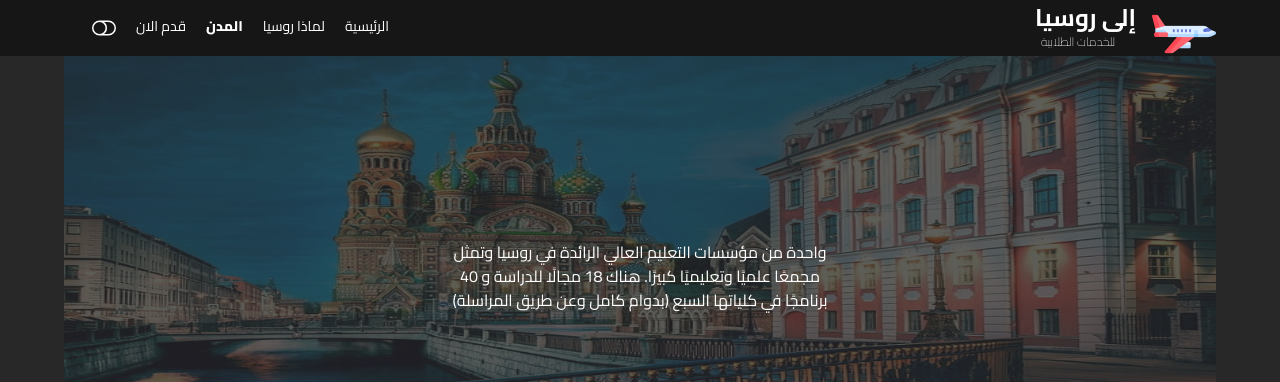
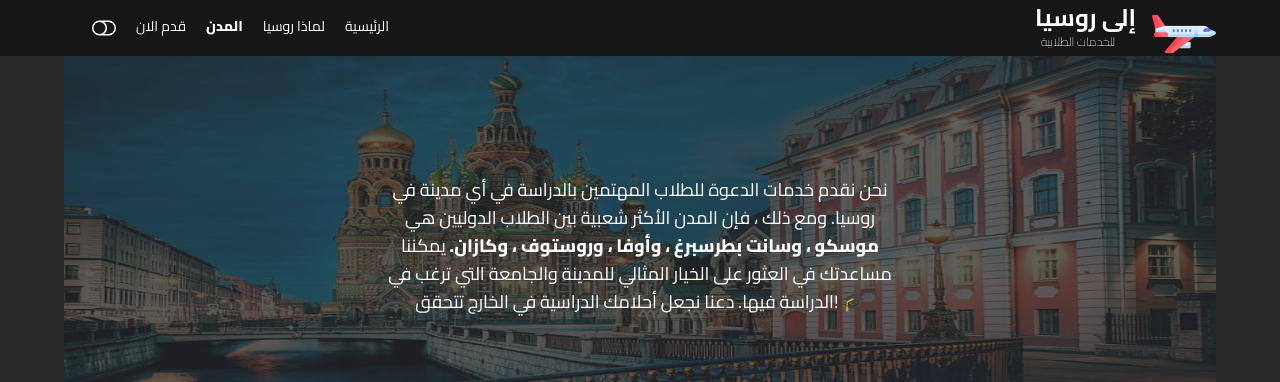
Before and after one commit to The3Techies/toRu, a React (Vite) app: page /Cities in a window 1280 px wide. Shown: the top 382 px of the page. Built offline with nearby package versions, Linux system fonts and the light colour scheme; a web font is replaced by a local one.

Commit message:
CitesHero text added

```diff
--- a/src/pages/Cities/CitiesHero.tsx
+++ b/src/pages/Cities/CitiesHero.tsx
@@ -53,7 +53,7 @@ const CitiesHero = () => {
                 <div className=" w-full max-w-6xl">
                     <div className="select-none "><img src={img} className="w-full  h-[27rem] opacity-25" /></div>
                     <div className="flex justify-center">
-                        <p className={"font-Cairo absolute top-[15rem] md:w-96 text-center " + state.fontColor}>واحدة من مؤسسات التعليم العالي الرائدة في روسيا وتمثل مجمعًا علميًا وتعليميًا كبيرًا. هناك 18 مجالًا للدراسة  و 40 برنامجًا في كلياتها السبع (بدوام كامل وعن طريق المراسلة)</p>
+                        <p className={"font-Cairo absolute top-[10rem] md:w-[35rem] text-center md:text-lg text-sm p-4  " + state.fontColor}>نحن نقدم خدمات الدعوة للطلاب المهتمين بالدراسة في أي مدينة في روسيا. ومع ذلك ، فإن المدن الأكثر شعبية بين الطلاب الدوليين هي <span className="font-extrabold" >موسكو ، وسانت بطرسبرغ ، وأوفا ، وروستوف ، وكازان. </span>يمكننا مساعدتك في العثور على الخيار المثالي للمدينة والجامعة التي ترغب في الدراسة فيها. دعنا نجعل أحلامك الدراسية في الخارج تتحقق! 🎓</p>
                     </div>
                     <div className="flex justify-end">
                         <h1 className={"font-Cairo absolute top-[24rem] font-bold md:font-extrabold mr-2 md:mr-20 text-lg md:text-xl text-[#48cae4]"}>{name}</h1>
```
